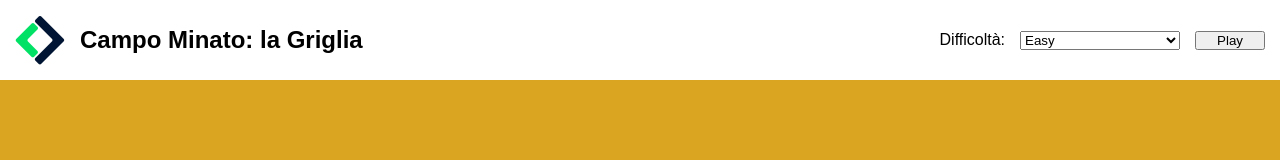
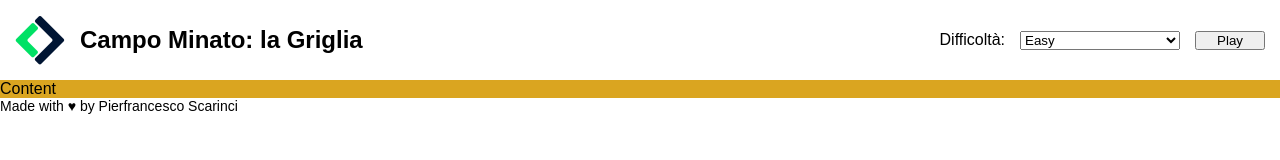
Before and after one commit to pierfrancescoscar/js-campominato-grid, a plain HTML site: page index.html in a window 1280 px wide. Drawn offline with Linux system fonts and the light colour scheme.

Commit message:
add footere

```diff
--- a/css/style.css
+++ b/css/style.css
@@ -4,11 +4,6 @@
     padding: 0;
     box-sizing: border-box;
     font-family: sans-serif;
-}
-
-body {
-    background-color: goldenrod;
-
 }
 
 /* Header */
@@ -50,3 +45,17 @@ label {
 .play {
     padding: 0px 20px;
 }
+
+/* Main */
+
+main {
+    background-color: goldenrod;
+}
+
+/* Footer */
+footer {
+    background-color: white;
+    display: flex;
+    align-content: flex-end;
+    font-size: 14px;
+}
--- a/index.html
+++ b/index.html
@@ -35,6 +35,16 @@
         </div>
     </header>
 
+    <!-- Main -->
+    <main>
+        Content
+    </main>
+
+    <!-- Footer -->
+    <footer>
+        <span>Made with &hearts; by Pierfrancesco Scarinci</span>
+    </footer>
+
     <!-- JavaScript -->
     <script src="./js/main.js"></script>
 </body>
```
